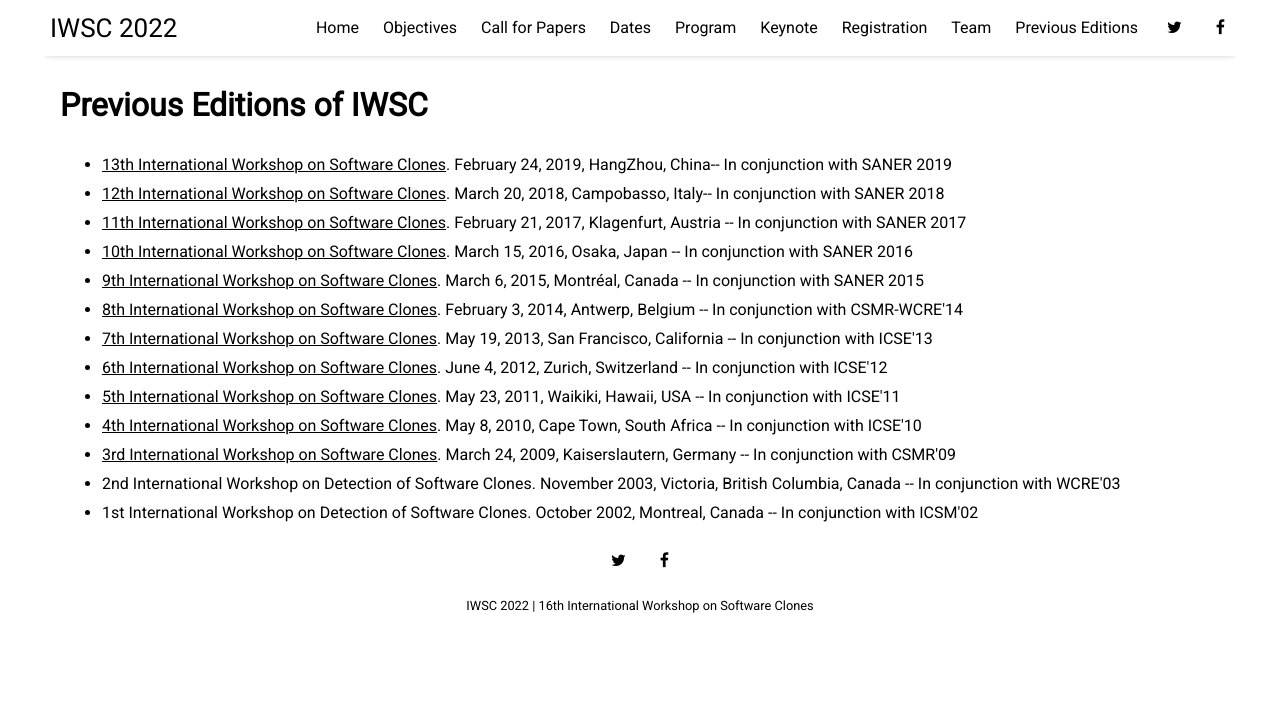
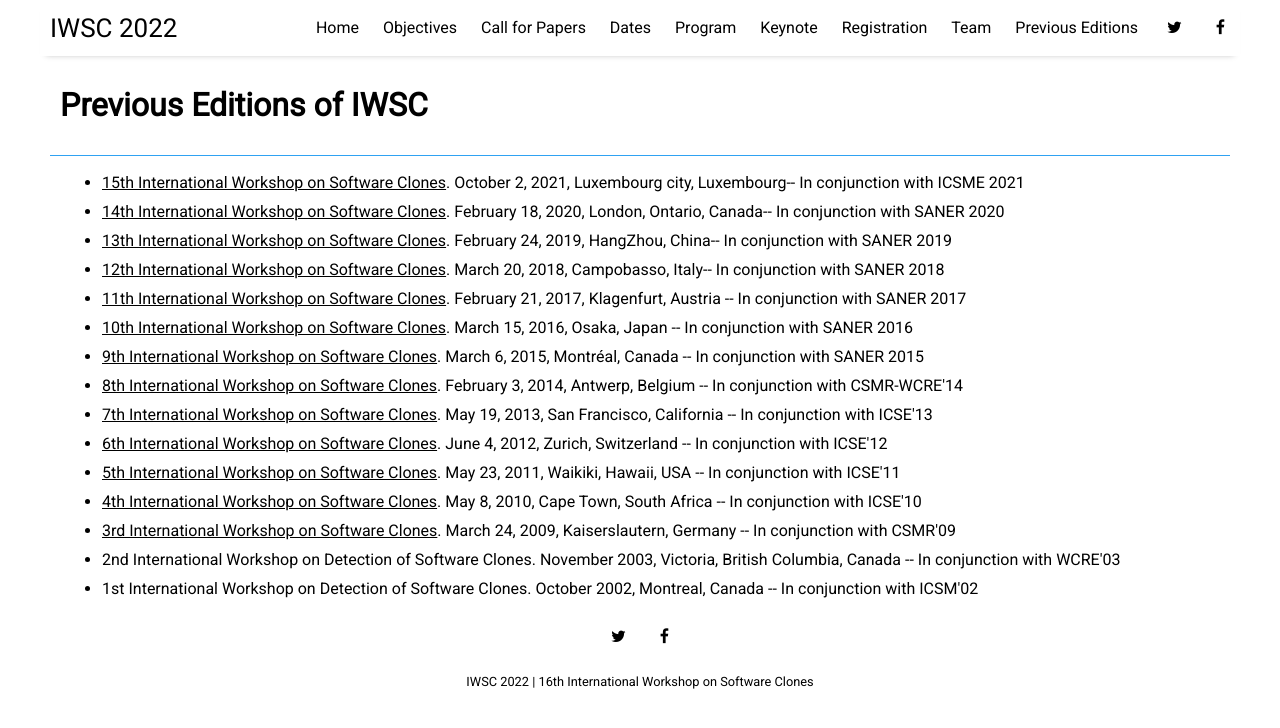
Before and after one commit to iwsc2023/iwsc2023.github.io, a Jekyll site: the page built from pages/prev_editions.html, in a window 1280 px wide. Shown: the top 728 px of the page. Built offline with Jekyll 4.4.1, drawn with Linux system fonts in a browser that asks for light colours; nearby versions of some CDN libraries.

Commit message:
edit previous edition

```diff
--- a/pages/prev_editions.html
+++ b/pages/prev_editions.html
@@ -2,9 +2,11 @@
 layout: page
 title: Previous Editions of IWSC
 ---
-
+<hr />
 <div class="page_content">
   <ul class="editions">
+      <li><a href="https://iwsc2021.github.io/" target="_blank">15th International Workshop on Software Clones</a>. October 2, 2021, Luxembourg city, Luxembourg-- In conjunction with ICSME 2021</li>
+      <li><a href="https://iwsc2020.github.io/" target="_blank">14th International Workshop on Software Clones</a>. February 18, 2020, London, Ontario, Canada-- In conjunction with SANER 2020</li>
   	  <li><a href="https://iwsc2019.github.io/" target="_blank">13th International Workshop on Software Clones</a>. February 24, 2019, HangZhou, China-- In conjunction with SANER 2019</li>
       <li><a href="https://iwsc2018.github.io/" target="_blank">12th International Workshop on Software Clones</a>. March 20, 2018, Campobasso, Italy-- In conjunction with SANER 2018</li>
       <li><a href="https://iwsc2017.github.io/" target="_blank">11th International Workshop on Software Clones</a>. February 21, 2017, Klagenfurt, Austria -- In conjunction with SANER 2017</li>
```
